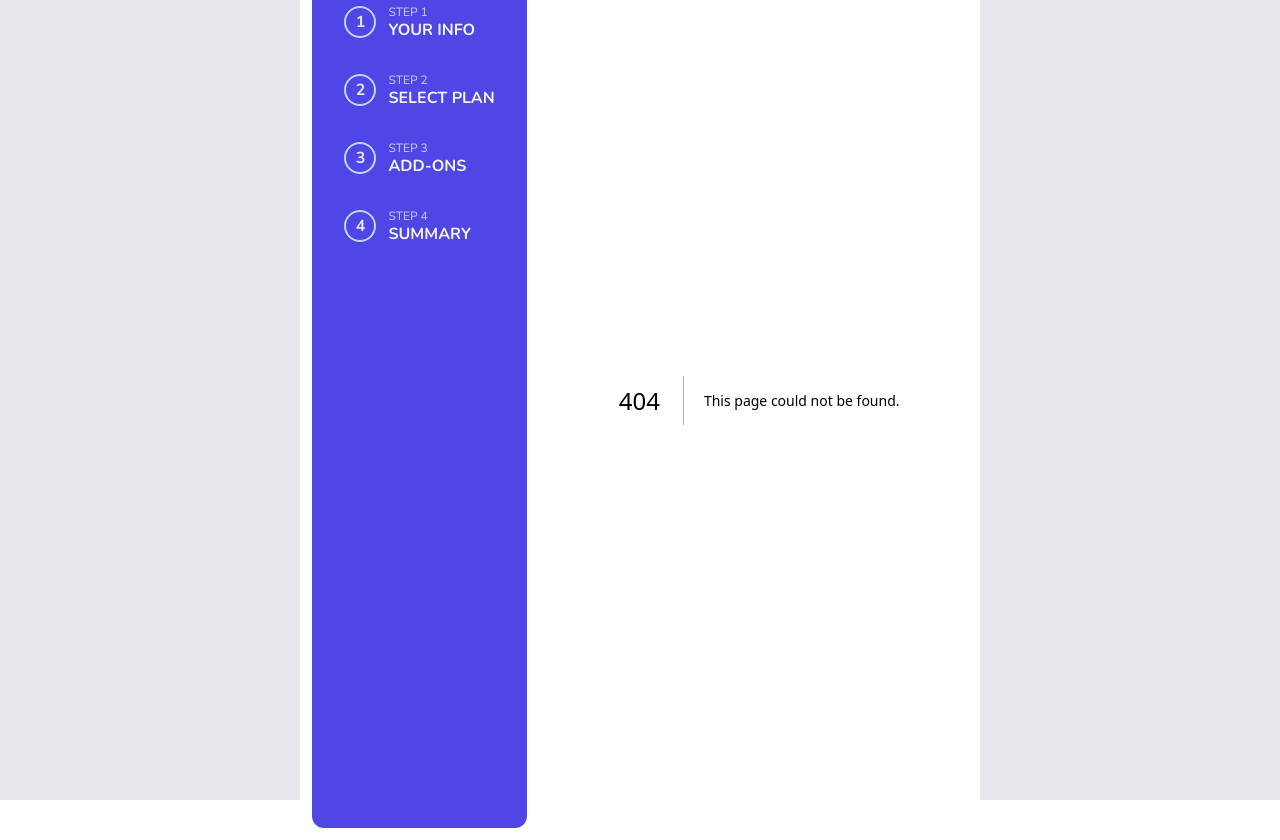
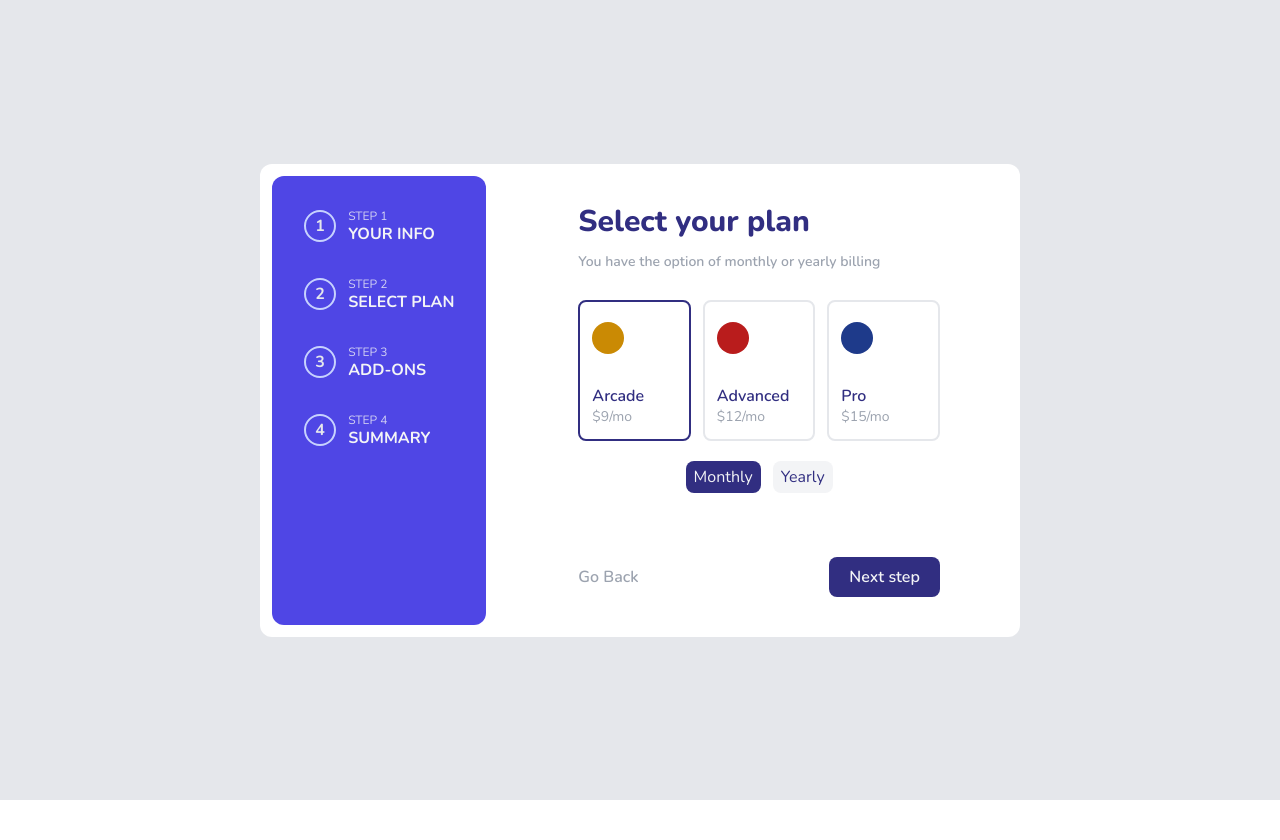
Before and after one commit to larissaOliveiraz/multistep-form, a Next.js app: page /plan in a window 1280 px wide. Before the commit this address had no page. After the commit the page ends 800 px from the top, so only its background shows below. Built offline with nearby package versions, Linux system fonts and the light colour scheme.

Commit message:
feat: create select plan form page

```diff
--- /dev/null
+++ b/src/app/plan/page.tsx
@@ -0,0 +1,83 @@
+"use client";
+import { Footer } from "@/components/Footer";
+import { Header } from "@/components/Header";
+import { PlanCard } from "@/components/PlanCard";
+import { Plan } from "@/types/Plan";
+import { plans } from "@/utils/Plans";
+import { useState } from "react";
+
+type CardType = "Arcade" | "Advanced" | "Pro";
+
+const Plan = () => {
+   const [card, setCard] = useState<CardType>("Arcade");
+   const [type, setType] = useState<"mo" | "yr">("mo");
+   const [price, setPrice] = useState(0);
+
+   const handleSelectPlan = (plan: Plan) => {
+      setCard(plan.title);
+
+      if (type === "mo") {
+         setPrice(plan.type[0].price);
+      } else if (type === "yr") {
+         setPrice(plan.type[1].price);
+      }
+   };
+
+   return (
+      <div className="text-indigo-900">
+         <Header
+            title="Select your plan"
+            subtitle="You have the option of monthly or yearly billing"
+         />
+         <form className="space-y-16 mt-7">
+            <div>
+               {/* PLAN CARDS */}
+               <div className="grid grid-cols-3 gap-3">
+                  {plans.map((plan) => (
+                     <PlanCard
+                        title={plan.title}
+                        type={type}
+                        price={
+                           type === "mo"
+                              ? plan.type[0].price
+                              : plan.type[1].price
+                        }
+                        active={card === plan.title}
+                        onClick={() => handleSelectPlan(plan)}
+                     />
+                  ))}
+               </div>
+
+               {/* SELECT TYPE */}
+               <div className="flex justify-center gap-3 mt-5">
+                  <button
+                     type="button"
+                     onClick={() => setType("mo")}
+                     className={`p-1 px-2  rounded-lg outline-none  ${
+                        type === "mo"
+                           ? "bg-indigo-900 hover:bg-indigo-900 text-gray-100"
+                           : "bg-gray-100 text-indigo-900 hover:bg-indigo-100"
+                     }`}
+                  >
+                     Monthly
+                  </button>
+                  <button
+                     type="button"
+                     onClick={() => setType("yr")}
+                     className={`p-1 px-2  rounded-lg outline-none  ${
+                        type === "yr"
+                           ? "bg-indigo-900 hover:bg-indigo-900 text-gray-100"
+                           : "bg-gray-100 text-indigo-900 hover:bg-indigo-100"
+                     }`}
+                  >
+                     Yearly
+                  </button>
+               </div>
+            </div>
+            <Footer title="Next step" goBack />
+         </form>
+      </div>
+   );
+};
+
+export default Plan;
--- /dev/null
+++ b/src/components/PlanCard.tsx
@@ -0,0 +1,35 @@
+import { plans } from "@/utils/Plans";
+import React, { useState } from "react";
+
+type Props = {
+   title: string;
+   type: string;
+   price: number;
+   active: boolean;
+   onClick: () => void;
+};
+
+export const PlanCard = ({ title, type, price, active, onClick }: Props) => {
+   return (
+      <div
+         onClick={onClick}
+         className={`p-3 pr-6 border-2 rounded-lg cursor-pointer hover:border-indigo-900 ${
+            active && "border-indigo-900"
+         }`}
+      >
+         <div
+            className={`w-8 h-8 mt-2 rounded-full mb-8 ${
+               title === "Arcade" && "bg bg-yellow-600"
+            } ${title === "Advanced" && "bg-red-700"} ${
+               title === "Pro" && "bg-blue-900"
+            }`}
+         ></div>
+         <div className="leading-5">
+            <p className="font-semibold ">{title}</p>
+            <span className="text-sm text-gray-400">
+               ${price}/{type}
+            </span>
+         </div>
+      </div>
+   );
+};
--- /dev/null
+++ b/src/types/Plan.ts
@@ -0,0 +1,7 @@
+export type Plan = {
+   title: "Arcade" | "Advanced" | "Pro";
+   type: {
+      price: number;
+      name: "mo" | "yr";
+   }[];
+};
--- /dev/null
+++ b/src/utils/Plans.ts
@@ -0,0 +1,43 @@
+import { Plan } from "@/types/Plan";
+
+export const plans: Plan[] = [
+   {
+      title: "Arcade",
+      type: [
+         {
+            name: "mo",
+            price: 9,
+         },
+         {
+            name: "yr",
+            price: 90,
+         },
+      ],
+   },
+   {
+      title: "Advanced",
+      type: [
+         {
+            name: "mo",
+            price: 12,
+         },
+         {
+            name: "yr",
+            price: 120,
+         },
+      ],
+   },
+   {
+      title: "Pro",
+      type: [
+         {
+            name: "mo",
+            price: 15,
+         },
+         {
+            name: "yr",
+            price: 150,
+         },
+      ],
+   },
+];
```
